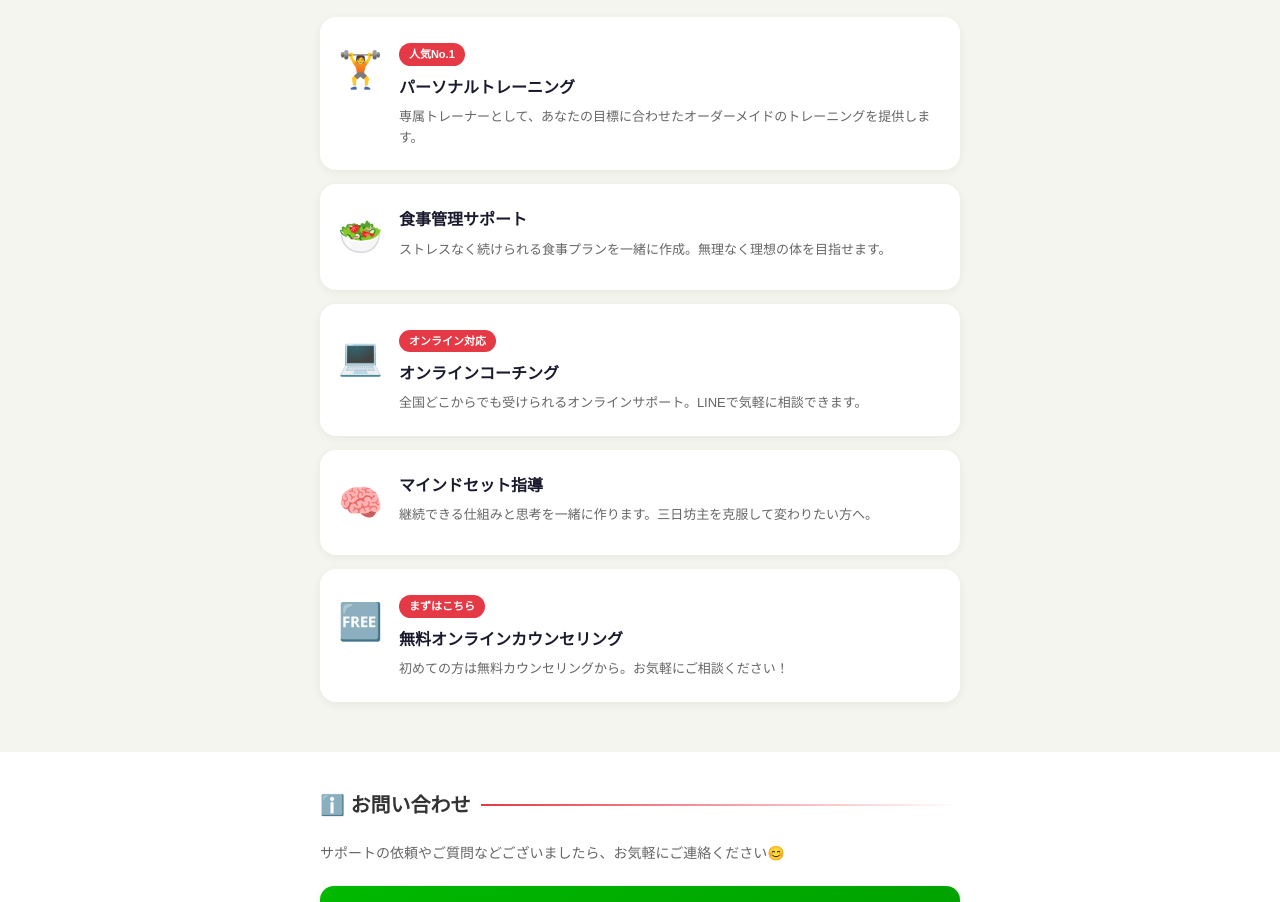
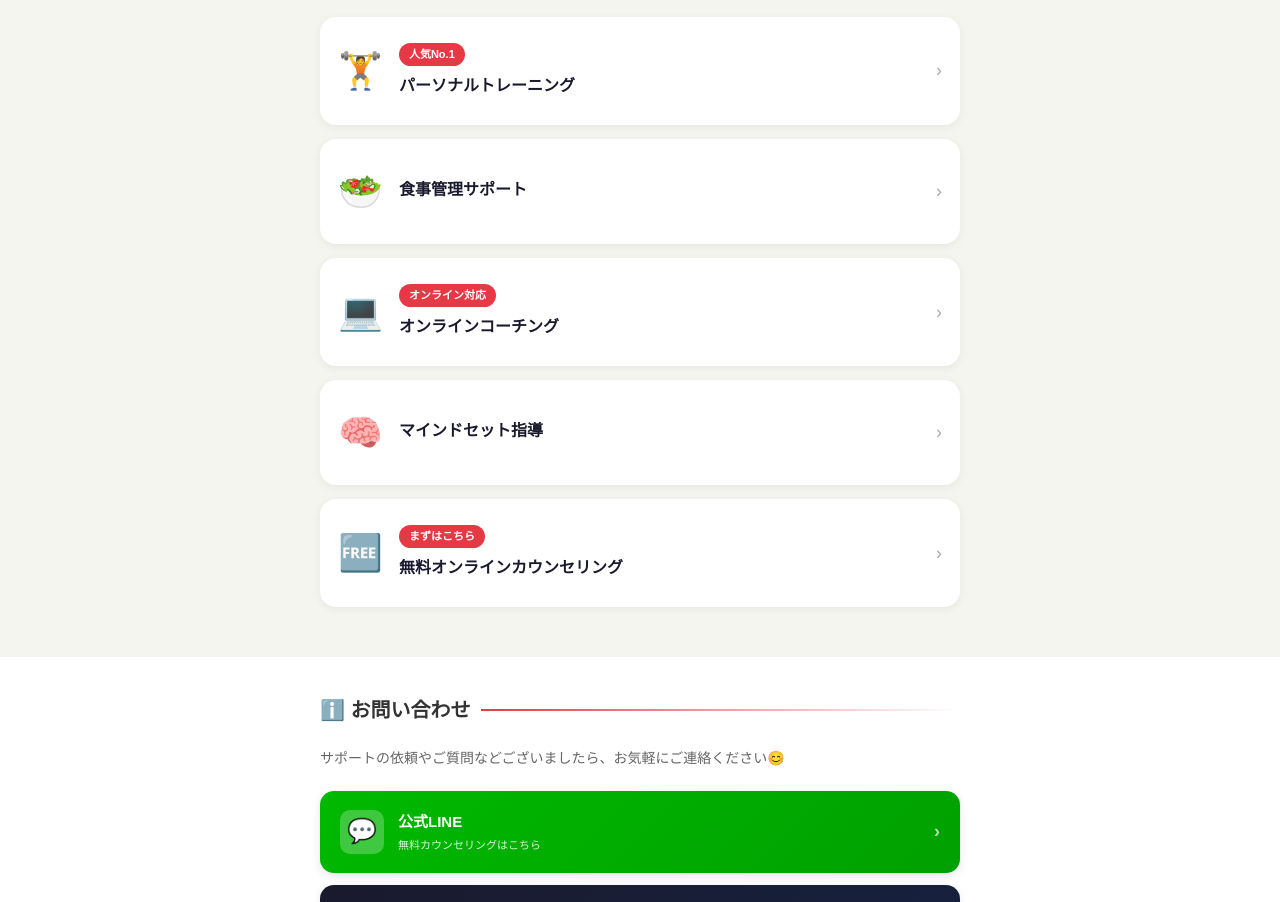
Before and after one commit to younghastle3-source/okkun-trainer, a plain HTML site: page index.html in a window 1280 px wide. Shown: the part 1895-2797 px from the top of the page. Drawn offline with Linux system fonts and the light colour scheme.

Commit message:
Add accordion detail for service cards

```diff
--- a/index.html
+++ b/index.html
@@ -290,13 +290,24 @@
     .service-card {
       background: white;
       border-radius: 16px;
-      padding: 22px 18px;
       margin: 0 auto 14px;
       max-width: 640px;
       box-shadow: 0 2px 10px rgba(0,0,0,0.06);
+      overflow: hidden;
+      cursor: pointer;
+    }
+
+    .service-card-header {
+      padding: 22px 18px;
       display: flex;
-      align-items: flex-start;
+      align-items: center;
       gap: 16px;
+      user-select: none;
+      -webkit-tap-highlight-color: transparent;
+    }
+
+    .service-card.open .service-card-header {
+      border-bottom: 1px solid #f0f0f0;
     }
 
     .service-icon {
@@ -304,10 +315,14 @@
       flex-shrink: 0;
     }
 
+    .service-content {
+      flex: 1;
+    }
+
     .service-content h3 {
       font-size: 16px;
       font-weight: 800;
-      margin-bottom: 6px;
+      margin-bottom: 4px;
       color: #1a1a2e;
     }
 
@@ -325,7 +340,67 @@
       font-weight: 700;
       padding: 2px 10px;
       border-radius: 20px;
-      margin-bottom: 8px;
+      margin-bottom: 6px;
+    }
+
+    .service-chevron {
+      font-size: 18px;
+      color: #aaa;
+      transition: transform 0.25s;
+      flex-shrink: 0;
+    }
+
+    .service-card.open .service-chevron {
+      transform: rotate(180deg);
+    }
+
+    .service-detail {
+      max-height: 0;
+      overflow: hidden;
+      transition: max-height 0.35s ease;
+    }
+
+    .service-card.open .service-detail {
+      max-height: 600px;
+    }
+
+    .service-detail-inner {
+      padding: 18px 18px 22px;
+      font-size: 14px;
+      color: #444;
+      line-height: 1.8;
+    }
+
+    .service-detail-inner ul {
+      list-style: none;
+      margin: 10px 0;
+    }
+
+    .service-detail-inner ul li {
+      padding: 4px 0;
+      padding-left: 20px;
+      position: relative;
+    }
+
+    .service-detail-inner ul li::before {
+      content: '✓';
+      position: absolute;
+      left: 0;
+      color: #e63946;
+      font-weight: 700;
+    }
+
+    .service-detail-cta {
+      display: block;
+      margin-top: 14px;
+      background: linear-gradient(135deg, #00b900, #00a000);
+      color: white;
+      text-align: center;
+      padding: 13px;
+      border-radius: 10px;
+      font-weight: 700;
+      font-size: 14px;
+      text-decoration: none;
     }
 
     /* ===== CONTACT SECTION ===== */
@@ -538,48 +613,126 @@
     <div class="section-title">🤝 サポート内容一覧</div>
 
     <div class="service-card">
+      <div class="service-card-header">
         <div class="service-icon">🏋️</div>
         <div class="service-content">
           <span class="service-tag">人気No.1</span>
           <h3>パーソナルトレーニング</h3>
+        </div>
+        <span class="service-chevron">›</span>
+      </div>
+      <div class="service-detail">
+        <div class="service-detail-inner">
           <p>専属トレーナーとして、あなたの目標に合わせたオーダーメイドのトレーニングを提供します。</p>
+          <ul>
+            <li>完全マンツーマン指導</li>
+            <li>目標・体力に合わせたメニュー作成</li>
+            <li>フォーム・姿勢の徹底サポート</li>
+            <li>トレーニング後のフィードバック</li>
+          </ul>
+          <a class="service-detail-cta" href="https://lin.ee/NO7C6EUb" target="_blank" rel="noopener">💬 LINEで無料相談する</a>
+        </div>
       </div>
     </div>
 
     <div class="service-card">
+      <div class="service-card-header">
         <div class="service-icon">🥗</div>
         <div class="service-content">
           <h3>食事管理サポート</h3>
+        </div>
+        <span class="service-chevron">›</span>
+      </div>
+      <div class="service-detail">
+        <div class="service-detail-inner">
           <p>ストレスなく続けられる食事プランを一緒に作成。無理なく理想の体を目指せます。</p>
+          <ul>
+            <li>個人に合わせた食事プラン作成</li>
+            <li>外食・コンビニOKの実践的アドバイス</li>
+            <li>LINEで毎日の食事チェック</li>
+            <li>リバウンドしない習慣づくり</li>
+          </ul>
+          <a class="service-detail-cta" href="https://lin.ee/NO7C6EUb" target="_blank" rel="noopener">💬 LINEで無料相談する</a>
+        </div>
       </div>
     </div>
 
     <div class="service-card">
+      <div class="service-card-header">
         <div class="service-icon">💻</div>
         <div class="service-content">
           <span class="service-tag">オンライン対応</span>
           <h3>オンラインコーチング</h3>
+        </div>
+        <span class="service-chevron">›</span>
+      </div>
+      <div class="service-detail">
+        <div class="service-detail-inner">
           <p>全国どこからでも受けられるオンラインサポート。LINEで気軽に相談できます。</p>
+          <ul>
+            <li>完全オンライン・場所を選ばない</li>
+            <li>LINEでいつでも質問OK</li>
+            <li>週1回のオンライン面談（ビデオ通話）</li>
+            <li>トレーニング動画・食事記録のチェック</li>
+          </ul>
+          <a class="service-detail-cta" href="https://lin.ee/NO7C6EUb" target="_blank" rel="noopener">💬 LINEで無料相談する</a>
+        </div>
       </div>
     </div>
 
     <div class="service-card">
+      <div class="service-card-header">
         <div class="service-icon">🧠</div>
         <div class="service-content">
           <h3>マインドセット指導</h3>
+        </div>
+        <span class="service-chevron">›</span>
+      </div>
+      <div class="service-detail">
+        <div class="service-detail-inner">
           <p>継続できる仕組みと思考を一緒に作ります。三日坊主を克服して変わりたい方へ。</p>
+          <ul>
+            <li>継続できる環境・習慣の設計</li>
+            <li>モチベーションに頼らない仕組みづくり</li>
+            <li>自己肯定感を高めるメンタルサポート</li>
+            <li>目標設定と行動計画の作成</li>
+          </ul>
+          <a class="service-detail-cta" href="https://lin.ee/NO7C6EUb" target="_blank" rel="noopener">💬 LINEで無料相談する</a>
+        </div>
       </div>
     </div>
 
     <div class="service-card">
+      <div class="service-card-header">
         <div class="service-icon">🆓</div>
         <div class="service-content">
           <span class="service-tag">まずはこちら</span>
           <h3>無料オンラインカウンセリング</h3>
-        <p>初めての方は無料カウンセリングから。お気軽にご相談ください！</p>
+        </div>
+        <span class="service-chevron">›</span>
+      </div>
+      <div class="service-detail">
+        <div class="service-detail-inner">
+          <p>初めての方はまず無料カウンセリングから！お気軽にご相談ください。</p>
+          <ul>
+            <li>所要時間：約30〜60分</li>
+            <li>現在の悩みや目標をヒアリング</li>
+            <li>最適なサポートプランのご提案</li>
+            <li>完全無料・勧誘なし</li>
+          </ul>
+          <a class="service-detail-cta" href="https://lin.ee/NO7C6EUb" target="_blank" rel="noopener">💬 今すぐ無料カウンセリングを申し込む</a>
+        </div>
       </div>
     </div>
   </section>
+
+  <script>
+    document.querySelectorAll('.service-card').forEach(card => {
+      card.querySelector('.service-card-header').addEventListener('click', () => {
+        card.classList.toggle('open');
+      });
+    });
+  </script>
 
   <!-- CONTACT -->
   <section id="contact">
```
Lines whose indentation alone changed are shown as unchanged.
